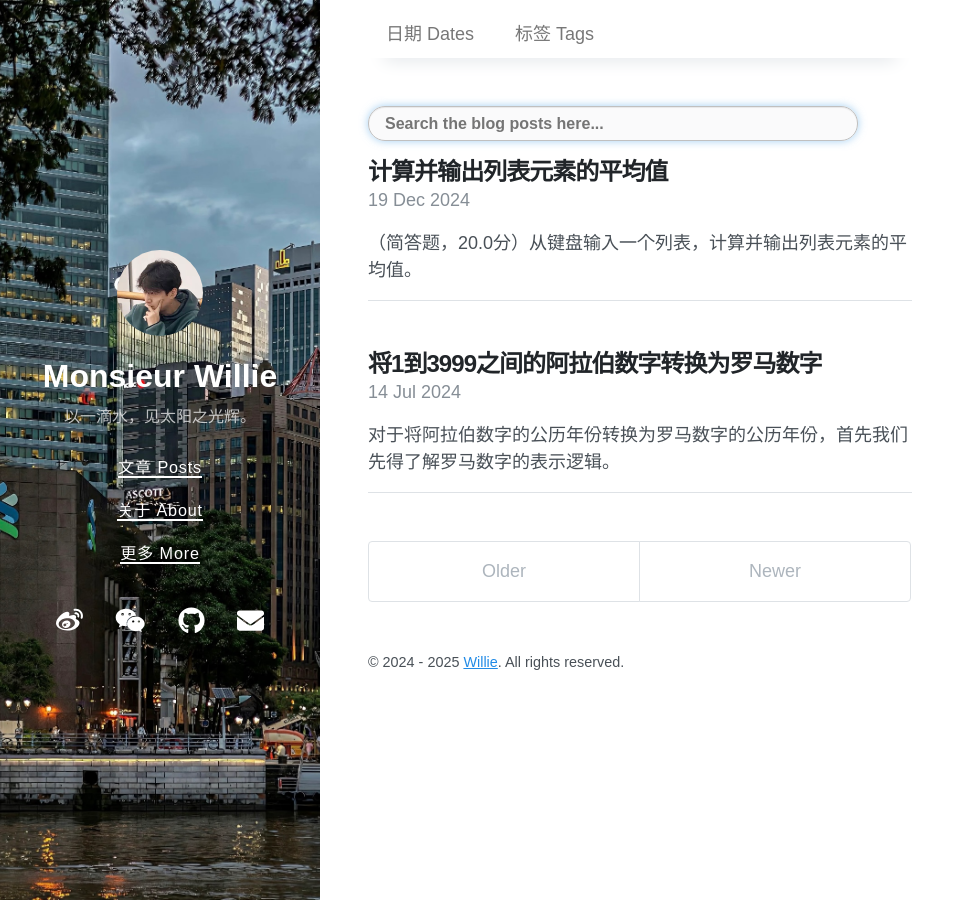
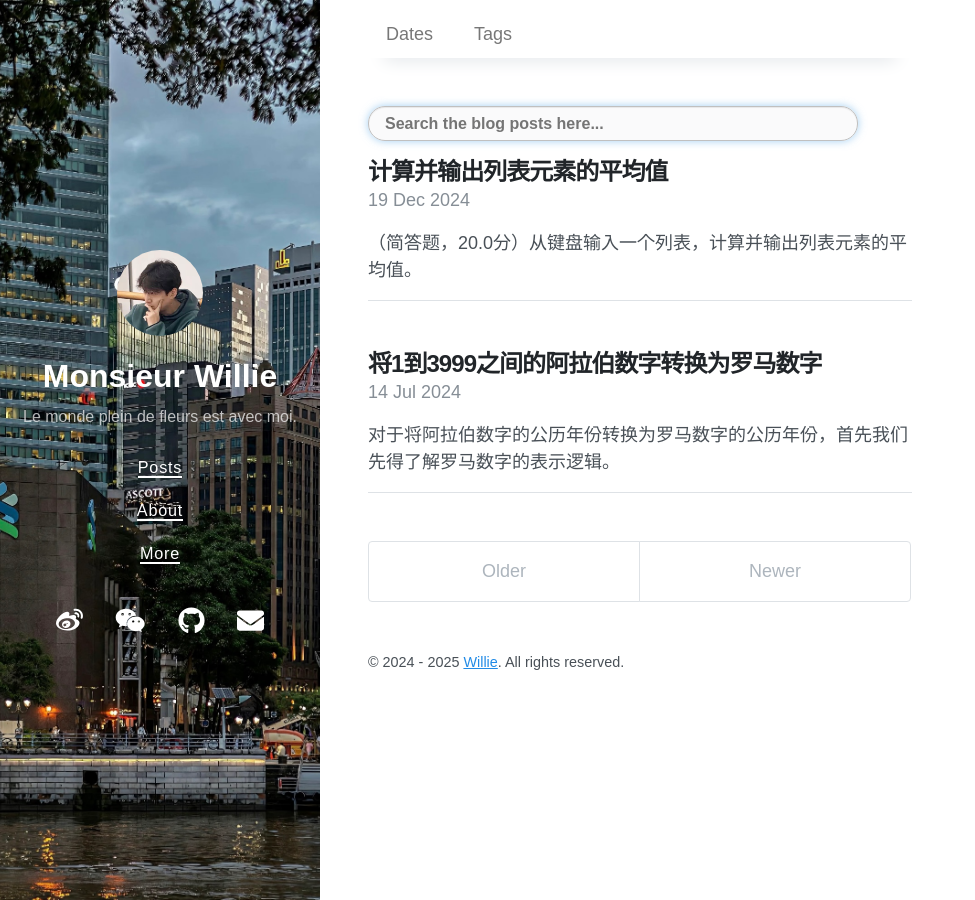
Before and after one commit to mr-willie/mr-willie.github.io, a Jekyll site: the page built from index.html, in a window 1280 px wide. Shown: the whole page, without its empty margins (0-975 px from the left). Built offline with Jekyll 4.4.1, drawn with Linux system fonts in a browser that asks for light colours; nearby versions of some CDN libraries; the list of posts is cut into pages by our own code.

Commit message:
2025/09/16/11:22 - Modified the contents.

```diff
--- a/_config.yml
+++ b/_config.yml
@@ -1,6 +1,6 @@
 # Setup
 title: Monsieur Willie
-description: "以一滴水，见太阳之光辉。"
+description: "Le monde plein de fleurs est avec moi."
 url: https://mr-willie.github.io
 avatar: /images/tx3.jpg
 paginate: 8
--- a/_data/archive.yml
+++ b/_data/archive.yml
@@ -1,9 +1,9 @@
 - type: dates
-  title: 日期 Dates
+  title: Dates
   url: /dates/
 #- type: categories
-#  title: 分类 Categories
+#  title: Categories
 #  url: /categories/
 - type: tags
-  title: 标签 Tags
+  title: Tags
   url: /tags/
--- a/_data/navigation.yml
+++ b/_data/navigation.yml
@@ -1,6 +1,6 @@
-- title: 文章 Posts
+- title: Posts
   url: /
-- title: 关于 About
+- title: About
   url: /about
-- title: 更多 More
+- title: More
   url: /more
```
